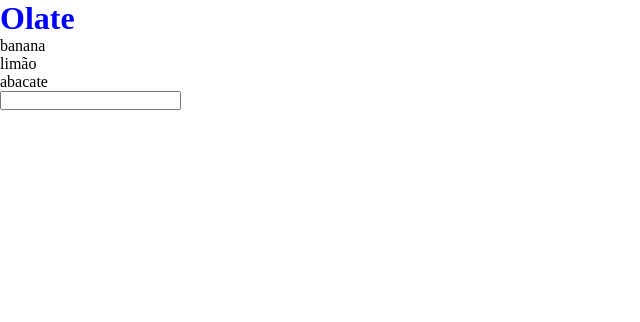
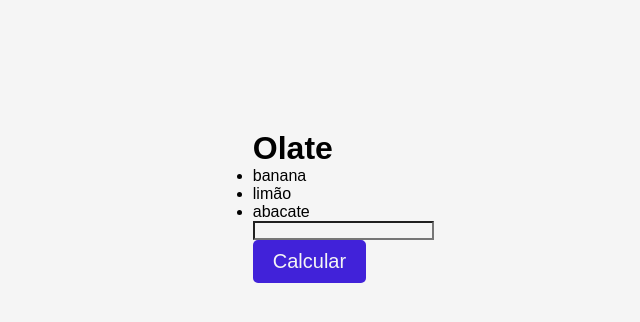
Before and after one commit to Enge-Olate/react-flow, a React (Vite) app: page / in a window 1280 px wide. Shown: the top 322 px of the page, without its empty margins (0-640 px from the left). Built offline with nearby package versions, Linux system fonts and the light colour scheme.

Commit message:
Alterando css global; Criando o primeiro componente reutilizavel, 'ButtonPrimary' e adicionando um Readme.md sobre o exercício.

```diff
--- a/src/App.css
+++ /dev/null
@@ -1,8 +0,0 @@
-*{
-  margin:0;
-  padding: 0;
-  box-sizing: border-box;
-}
-.nome{
-  color:blue;
-}
--- a/src/App.jsx
+++ b/src/App.jsx
@@ -1,5 +1,6 @@
 import { useEffect, useState } from 'react';
-import './App.css'
+import ButtonPrimary from './components/button/ButtonPrimary';
+import './styles/global.css';
 
 function App() {
 const nome = 'Olate';
@@ -22,6 +23,7 @@ useEffect(()=>{
         onChange={name2 =>{setNname(name2.target.value)}}
       />
       <h2>{name}</h2>
+        <ButtonPrimary/>
     </>
   )
 }
--- /dev/null
+++ b/src/components/button/Button.module.css
@@ -0,0 +1,30 @@
+.btn{
+    padding: 10px 20px;
+    background-color: #4122d9;
+    color: #f5f5f5;
+    border: none;
+    border-radius: 5px;
+    cursor:pointer;
+    font-size: 20px;
+    position: relative;
+    overflow: hidden;
+}
+.bolha{
+    position: absolute;
+    width: 20px;
+    height: 20px;
+    background-color: rgba(255,255,255,0.5);
+    border-radius: 50%;
+    animation: bolha 0.6s linear;
+    animation-delay: 0s;
+}
+@keyframes bolha{
+    0%{
+        tranform: scale(1);
+        opacity:1;
+    }
+    100%{
+        transform: scale(15);
+        opacity:0;
+    }
+}
--- /dev/null
+++ b/src/components/button/ButtonPrimary.jsx
@@ -0,0 +1,35 @@
+import { useState } from "react";
+import styles from "./Button.module.css";
+
+function ButtonPrimary({ onClick, type = "button" }) {
+  const label = "Calcular";
+  const [bolha, setBolha] = useState([]);
+  const click = (e) => {
+    console.log(e);
+    const rect = e.target.getBoundingClientRect();
+    const x = e.clientX - rect.left;
+    const y = e.clientY - rect.top;
+
+    const novaBolha = {
+      id: Date.now(),
+      x,
+      y,
+    };
+    setBolha((previaBolha) => [...previaBolha, novaBolha]);
+    if (onClick) onclick();
+    setTimeout(() => {
+      setBolha((previaBolha) =>
+        previaBolha.filter((b) => b.id !== novaBolha.id)
+      );
+    }, 600);
+  };
+  return (
+    <button className={styles.btn} type={type} onClick={click}>
+      {label}
+      {bolha.map((b)=>(
+        <span key={b.id} className={styles.bolha} style={{left: bolha.x, top: bolha.y}}></span>
+      ))}
+    </button>
+  );
+}
+export default ButtonPrimary;
--- /dev/null
+++ b/src/styles/global.css
@@ -0,0 +1,12 @@
+*{
+  margin: 0;
+  padding: 0;
+  box-sizing: border-box;
+  font-family: Arial, sans-serif;
+  background-color: #f5f5f5;
+}
+body{
+  padding: 5.6rem 7.8rem;
+  margin: 5dvh 10dvw;
+  max-width: 1280px;
+}
```
Also changed, not shown: 1 other file (tests, documents, lock files or other folders).
